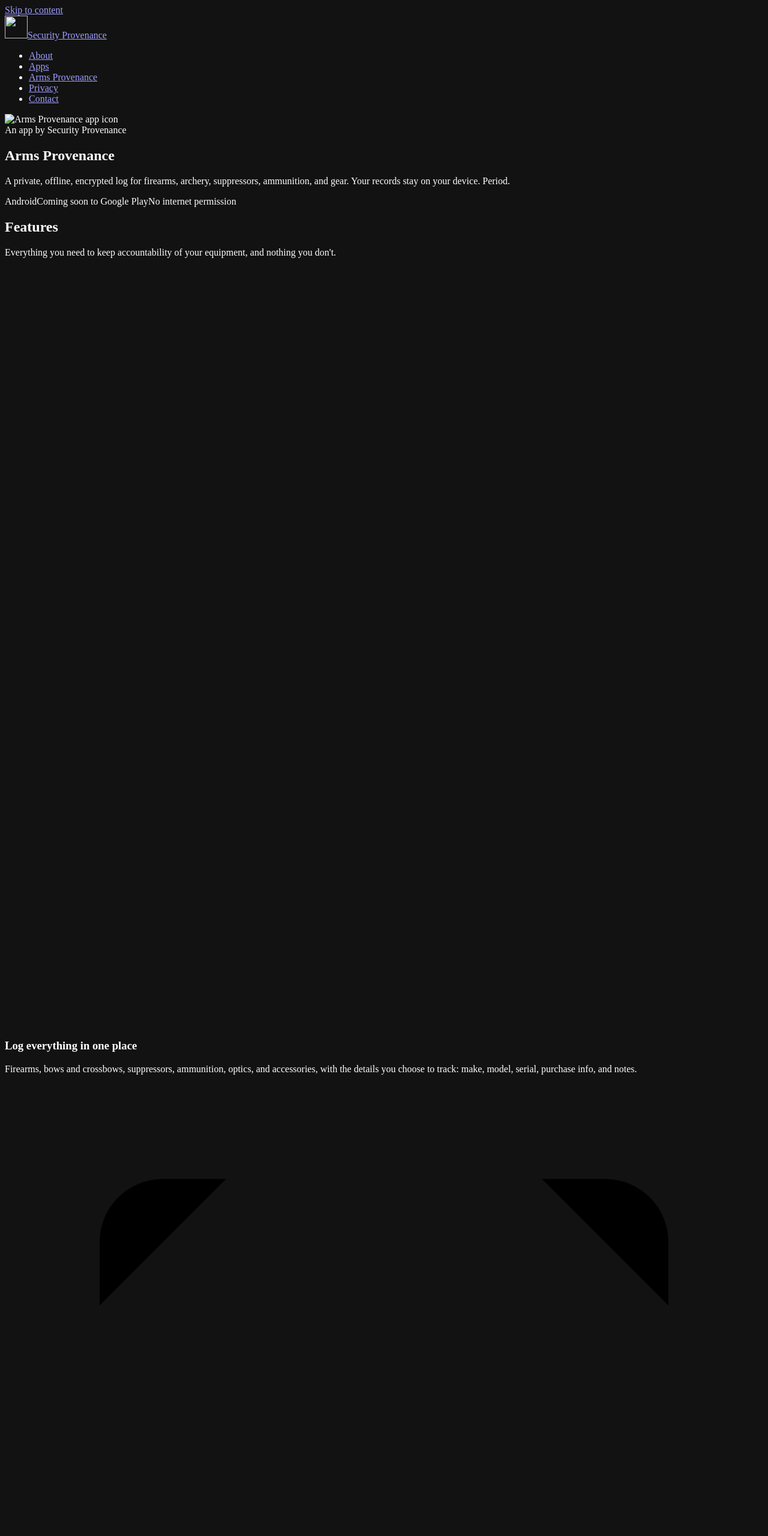
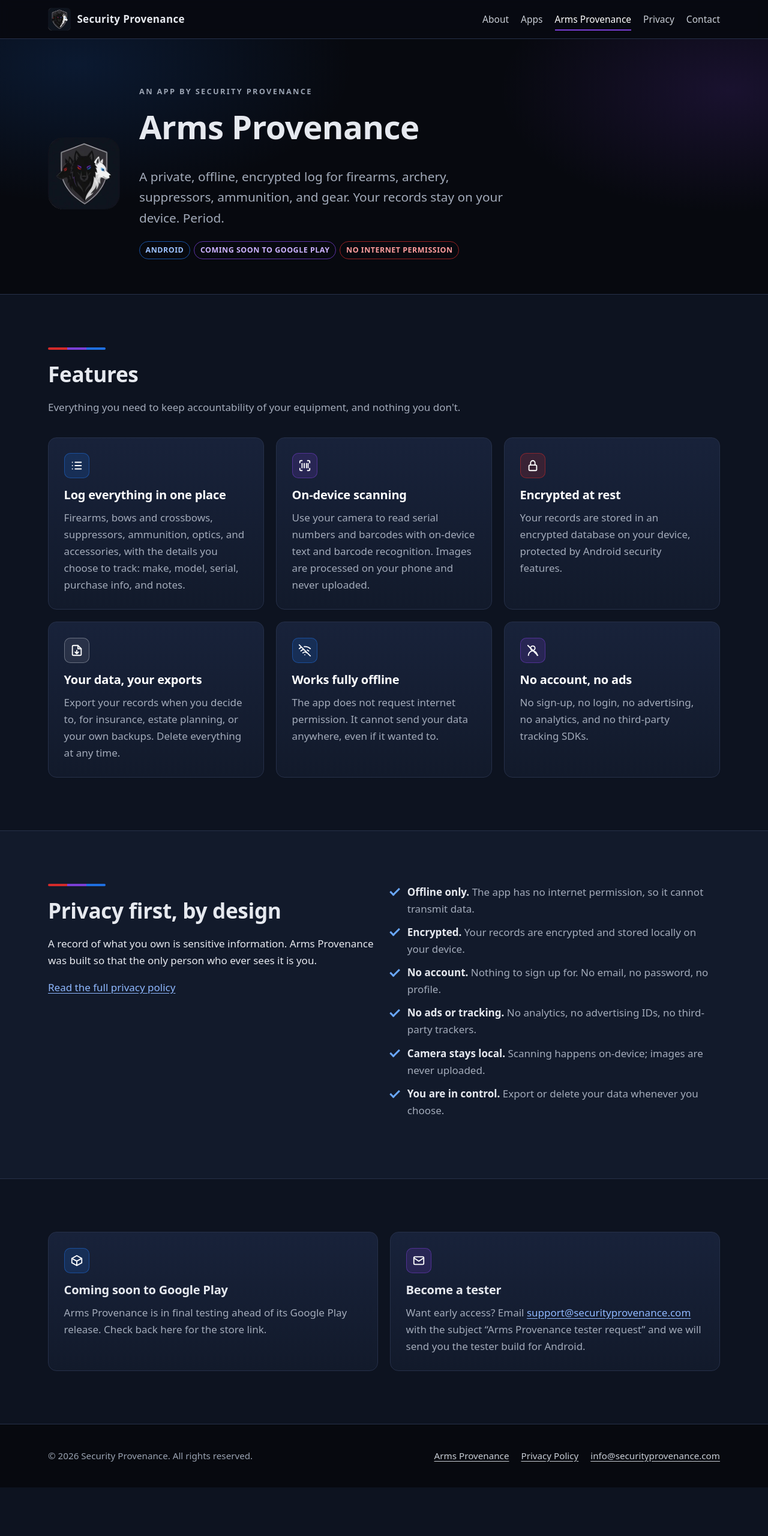
Before and after one commit to Kothmann13/securityprovenance.com, a plain HTML site: page arms-provenance.html in a window 1280 px wide. Shown: the top 2560 px of the page at 60% size. After the commit the page ends 2479 px from the top, so only its background shows below. Drawn offline with Linux system fonts and the light colour scheme; the site is published under a folder, as on GitHub Pages, so addresses that start at the root find nothing.

Commit message:
Use relative asset paths

```diff
--- a/arms-provenance.html
+++ b/arms-provenance.html
@@ -10,10 +10,10 @@
 <meta name="theme-color" content="#0d1320">
 <meta name="color-scheme" content="dark">
 <link rel="canonical" href="https://securityprovenance.com/arms-provenance.html">
-<link rel="icon" href="/favicon.ico" sizes="any">
-<link rel="icon" type="image/png" sizes="32x32" href="/favicon-32.png">
-<link rel="apple-touch-icon" href="/apple-touch-icon.png">
-<link rel="stylesheet" href="/assets/css/style.css">
+<link rel="icon" href="favicon.ico" sizes="any">
+<link rel="icon" type="image/png" sizes="32x32" href="favicon-32.png">
+<link rel="apple-touch-icon" href="apple-touch-icon.png">
+<link rel="stylesheet" href="assets/css/style.css">
 <meta property="og:type" content="website">
 <meta property="og:site_name" content="Security Provenance">
 <meta property="og:title" content="Arms Provenance | Private, offline, encrypted gear log | Security Provenance">
@@ -32,20 +32,20 @@
 <a class="skip" href="#main">Skip to content</a>
 <header class="site-header">
   <nav class="container nav" aria-label="Main">
-    <a class="brand" href="/"><img src="/assets/img/logo-128.webp" width="38" height="38" alt=""><span>Security Provenance</span></a>
+    <a class="brand" href="index.html"><img src="assets/img/logo-128.webp" width="38" height="38" alt=""><span>Security Provenance</span></a>
     <ul>
-      <li><a class="navlink" href="/#about">About</a></li>
-      <li><a class="navlink" href="/#apps">Apps</a></li>
-      <li><a class="navlink" href="/arms-provenance.html" aria-current="page">Arms Provenance</a></li>
-      <li><a class="navlink" href="/privacy.html">Privacy</a></li>
-      <li><a class="navlink" href="/#contact">Contact</a></li>
+      <li><a class="navlink" href="index.html#about">About</a></li>
+      <li><a class="navlink" href="index.html#apps">Apps</a></li>
+      <li><a class="navlink" href="arms-provenance.html" aria-current="page">Arms Provenance</a></li>
+      <li><a class="navlink" href="privacy.html">Privacy</a></li>
+      <li><a class="navlink" href="index.html#contact">Contact</a></li>
     </ul>
   </nav>
 </header>
 <main id="main">
 <section class="page-hero" aria-labelledby="ap-title">
   <div class="container hero-grid">
-    <picture><source srcset="/assets/img/logo-256.webp" type="image/webp"><img class="app-icon" src="/assets/img/logo-256.png" width="120" height="120" alt="Arms Provenance app icon"></picture>
+    <picture><source srcset="assets/img/logo-256.webp" type="image/webp"><img class="app-icon" src="assets/img/logo-256.png" width="120" height="120" alt="Arms Provenance app icon"></picture>
     <div>
       <span class="eyebrow">An app by Security Provenance</span>
       <h1 id="ap-title">Arms Provenance</h1>
@@ -68,7 +68,7 @@
       <div class="rule" aria-hidden="true"><span></span><span></span><span></span></div>
       <h2 id="privacy-title">Privacy first, by design</h2>
       <p>A record of what you own is sensitive information. Arms Provenance was built so that the only person who ever sees it is you.</p>
-      <p><a href="/privacy.html">Read the full privacy policy</a></p>
+      <p><a href="privacy.html">Read the full privacy policy</a></p>
     </div>
     <ul class="checklist">
       <li><strong>Offline only.</strong> The app has no internet permission, so it cannot transmit data.</li>
@@ -100,8 +100,8 @@
   <div class="container footer-grid">
     <p class="m0">&copy; 2026 Security Provenance. All rights reserved.</p>
     <ul>
-      <li><a href="/arms-provenance.html">Arms Provenance</a></li>
-      <li><a href="/privacy.html">Privacy Policy</a></li>
+      <li><a href="arms-provenance.html">Arms Provenance</a></li>
+      <li><a href="privacy.html">Privacy Policy</a></li>
       <li><a href="mailto:info@securityprovenance.com">info@securityprovenance.com</a></li>
     </ul>
   </div>
```
Also changed, not shown: index.html (+17 -17 lines), privacy.html (+12 -12 lines).
